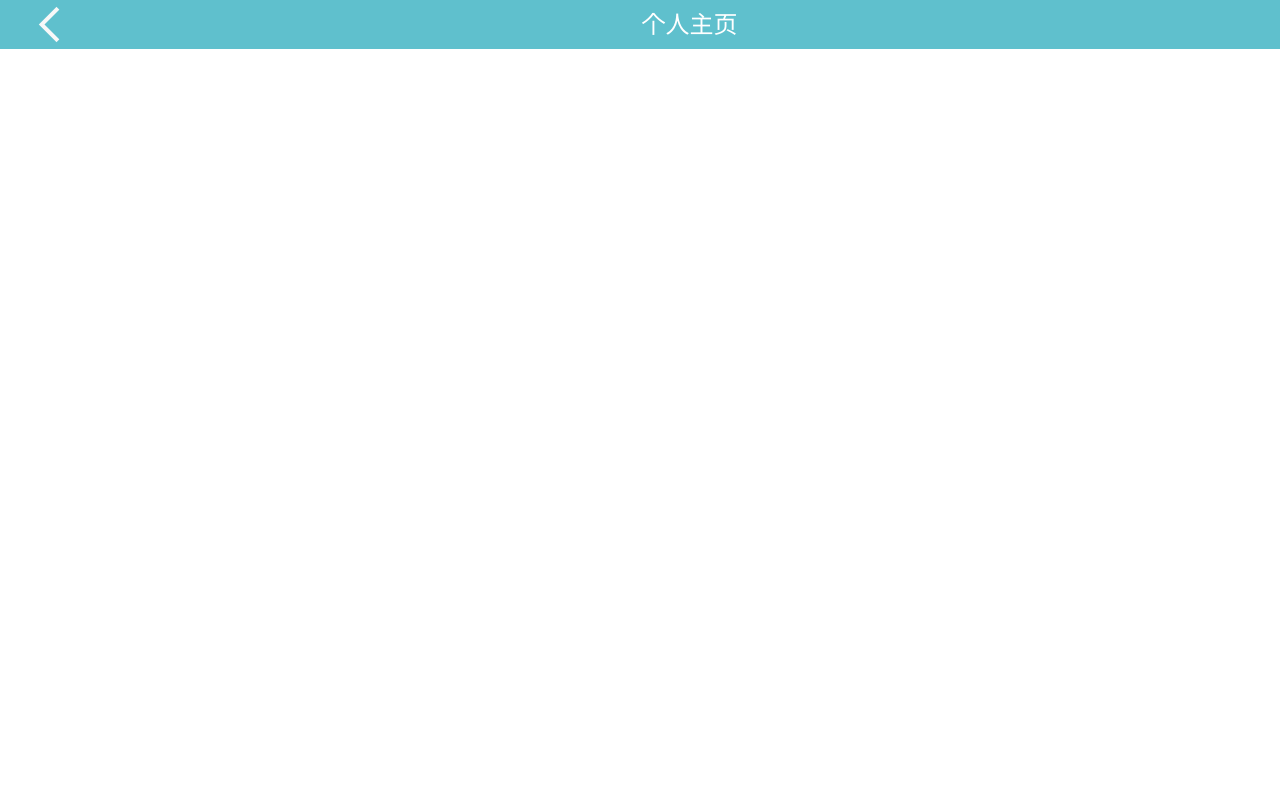
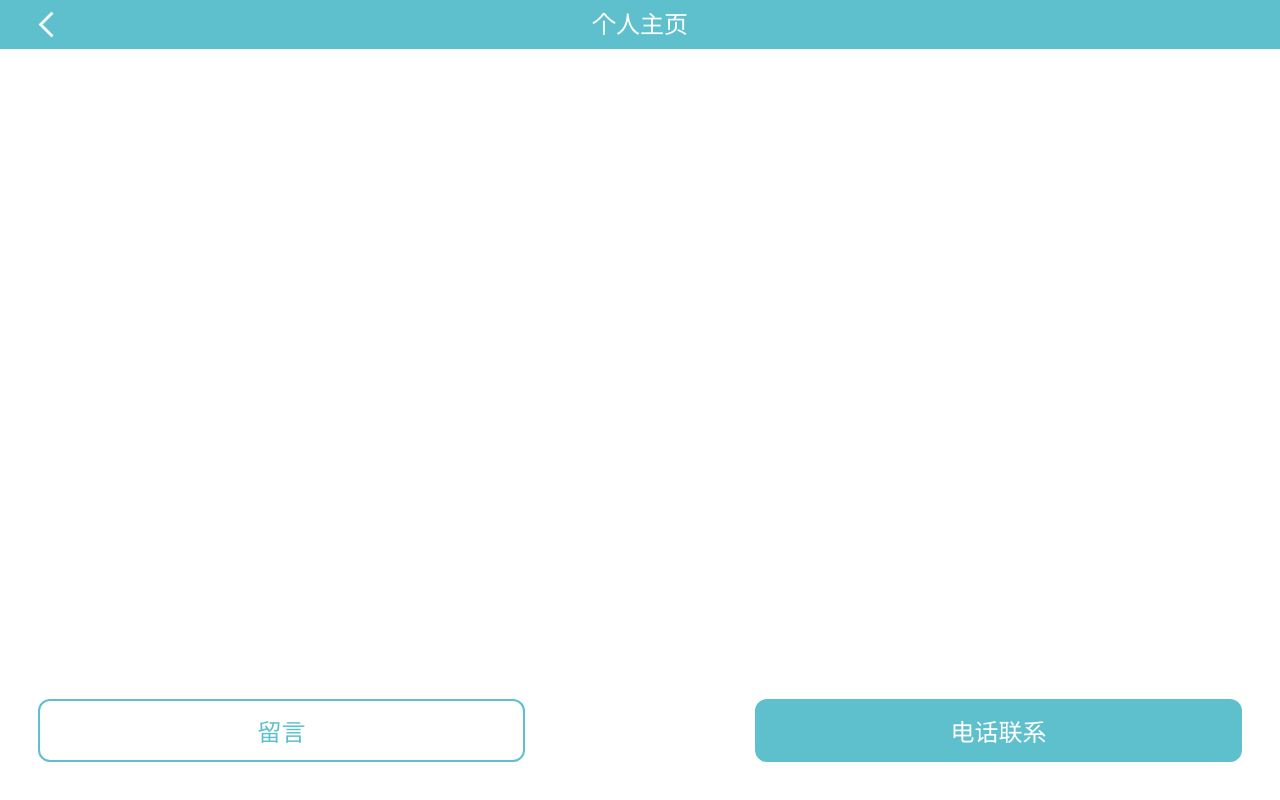
Before and after one commit to llllllllllar/task, a plain HTML site: page task5.html in a window 1280 px wide. Drawn offline with Linux system fonts and the light colour scheme.

Commit message:
add footer in task5

```diff
--- a/task5.css
+++ b/task5.css
@@ -3,7 +3,7 @@
     margin:0;
     padding:0;
     font-size:12px;
-    font-family: SimHei;
+    font-family:SimHei;
 }
 .wrap{
     width:100%;
@@ -20,12 +20,13 @@
     vertical-align:middle;
 }
 .back{
-    margin:5.75px 3%;
-    float:left;
-    width:100%;max-width:22px;
-    height:100%;max-height:37px;
+    position: absolute;
+    top:11px;
+    left:3%;
+    width:100%;max-width:16px;
+    height:100%;max-height:27px;
 }
-.personalpage{
+.personal_page{
     font-size: 2rem;
     color:#FFF;
     text-align:center;
@@ -35,25 +36,31 @@
 .footer{
     position:fixed;
     bottom:0;
+    text-align: center;
     width:100%;
-    height:72px;
     background-color:#FFF;
 }
-.leavemessage{
+.leave_message{
 	width:38%;
 	background-color:#FFF;
 	color:#5FC0CD;
-	margin:3% 0 3% 3%;
-	padding:3% 15%;
-	border-radius: 3px;
+    font-size:2rem;
+    margin:0 0 3% 3%;
+	padding:1rem 0.5rem;
+	border-radius:1rem;
+    border-style: solid;
+    border-color:#5FC0CD;
 	float:left;
 }
-.telconnect{
+.tel_connect{
 	width:38%;
 	color:#FFF;
+    font-size:2rem;
 	background-color:#5FC0CD;
-	margin:3% 3% 3% 0;
-	padding:3% 15%;
-	border-radius: 3px;
+    margin:0 3% 3% 0;
+	padding:1rem 0.5rem;
+    border-style: solid;
+	border-radius:1rem;
+    border-color:#5FC0CD;
 	float:right;
 }
--- a/task5.html
+++ b/task5.html
@@ -1,5 +1,5 @@
 <!DOCTYPE html>
-<html lang="en">
+<html lang="en" xmlns="http://www.w3.org/1999/html">
 <head>
     <meta http-equiv="x-ua-compatible" content="ie=edge,chrome=1" />
     <meta http-equiv="Content-Type" content="text/html; charset=utf-8" />
@@ -10,13 +10,14 @@
 <body>
   <div class="wrap">
      <div class="header">
-       <span class="back"><img src="task5pic\back.png" /></span>
-       <span class="personalpage">个人主页</span>
+         <span class="personal_page">个人主页</span>
+         <div ><img src="task5pic\back.png" class="back"/></div>
       </div>
-      <div class="footer">
-          <div class="leavemessage">留言</div>
-          <div class="telconnect">电话联系</div>
-      </div>
+     <div></div>
+      <form class="footer">
+          <input type="button" value="留言" class="leave_message"></input>
+          <input type="button" value="电话联系" class="tel_connect"></input>
+      </form>
   </div>
 </body>
 </html>
```
Also changed, not shown: task5pic/portrait.png (added).
